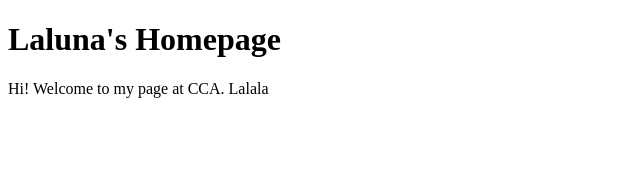
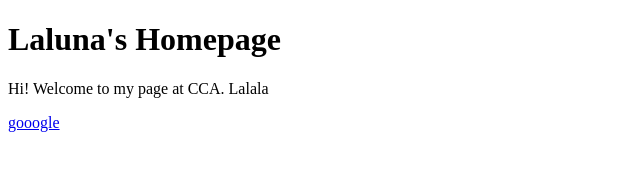
Before and after one commit to lchabbani/interactive2, a plain HTML site: page index.html in a window 1280 px wide. Shown: the full height of the page, 0-640 px from the left. Drawn offline with Linux system fonts and the light colour scheme.

Commit message:
new link

```diff
--- a/index.html
+++ b/index.html
@@ -11,6 +11,7 @@
   <p>
     Hi! Welcome to my page at CCA. Lalala
   </p>
+  <a href="http://google.com">gooogle</a>
 </body>
 
 </html>
```
